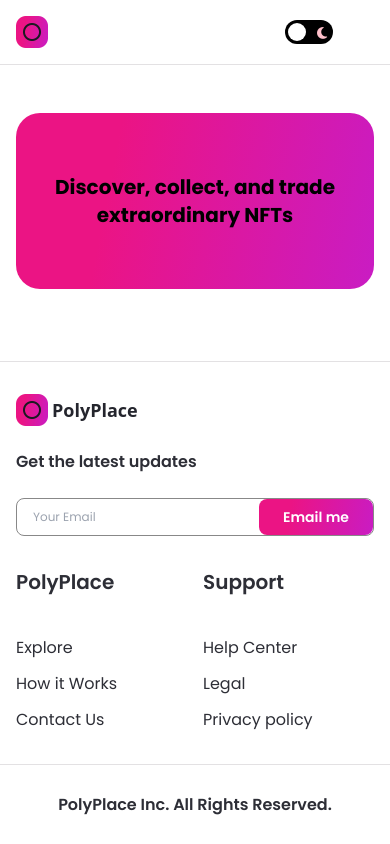
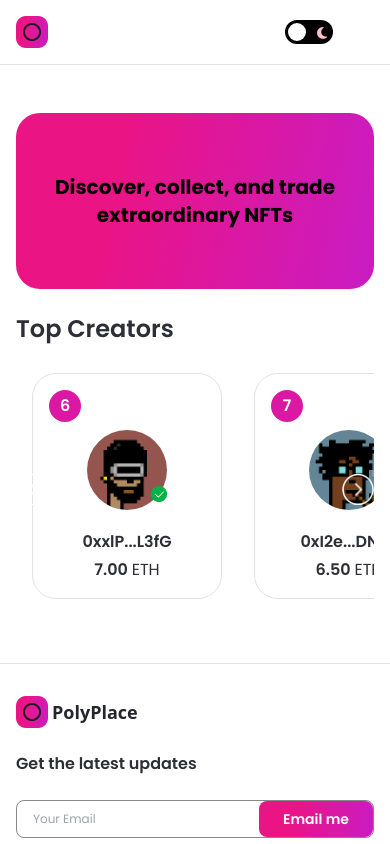
Before and after one commit to chrisstef/polyplace, a Next.js app: page / in a window 390 px wide. Shown: the top 844 px of the page. Built offline with nearby package versions, Linux system fonts and the light colour scheme.

Commit message:
make top creators component

```diff
--- /dev/null
+++ b/components/CreatorCard.jsx
@@ -0,0 +1,40 @@
+import React from 'react';
+import Image from 'next/image';
+
+import images from '../assets';
+
+const CreatorCard = ({ rank, creatorImage, creatorName, creatorEths }) => (
+  <div className="min-w-190 minlg:min-w-240 dark:bg-nft-black-3 bg-white border dark:border-nft-black-3 border-nft-gray-1 rounded-3xl flex flex-col p-4 m-4">
+    <div className="w-8 h-8 minlg:w-10 minlg:h-10 bg-nft-red-violet flexCenter rounded-full">
+      <p className="font-poppins text-white font-semibold text-base minlg:text-lg">{rank}</p>
+    </div>
+
+    <div className="my-2 flex justify-center">
+      <div className="relative w-20 h-20 minlg:w-28 minlg:h-28">
+        <Image
+          src={creatorImage}
+          layout="fill"
+          objectFit="cover"
+          alt="creatorName"
+          className="rounded-full"
+        />
+        <div className="absolute w-4 h-4 minlg:w-7 minlg:h-7 bottom-2 -right-0">
+          <Image
+            src={images.tick}
+            layout="fill"
+            objectFit="contain"
+            alt="tick"
+          />
+
+        </div>
+      </div>
+    </div>
+
+    <div className="mt-3 minlg:mt-7 text-center flexCenter flex-col">
+      <p className="font-poppins dark:text-white text-nft-black-1 font-semibold text-base">{creatorName}</p>
+      <p className="mt-1 font-poppins dark:text-white text-nft-black-1 font-semibold text-base">{creatorEths.toFixed(2)} <span className="font-normal">ETH</span></p>
+    </div>
+  </div>
+);
+
+export default CreatorCard;
--- a/components/index.js
+++ b/components/index.js
@@ -2,5 +2,6 @@
 import Footer from './Footer';
 import Button from './Button';
 import Banner from './Banner';
+import CreatorCard from './CreatorCard';
 
-export { Navbar, Footer, Button, Banner };
+export { Navbar, Footer, Button, Banner, CreatorCard };
--- a/pages/index.js
+++ b/pages/index.js
@@ -1,17 +1,103 @@
-import { Banner } from '../components';
+import { useState, useEffect, useRef } from 'react';
+import Image from 'next/image';
+import { useTheme } from 'next-themes';
+import { Banner, CreatorCard } from '../components';
 
-const Home = () => (
+import images from '../assets';
+import { makeId } from '../utils/makeId';
+
+const Home = () => {
+  const [hideButtons, setHideButtons] = useState(false);
+  const { theme } = useTheme();
+  const parentRef = useRef(null);
+  const scrollRef = useRef(null);
+
+  const handleScroll = (direction) => {
+    const { current } = scrollRef;
+
+    const scrollAmount = window.innerWidth > 1800 ? 270 : 210;
+
+    if (direction === 'left') {
+      current.scrollLeft -= scrollAmount;
+    } else {
+      current.scrollLeft += scrollAmount;
+    }
+  };
+
+  const isScrollable = () => {
+    const { current } = scrollRef;
+    const { current: parent } = parentRef;
+
+    if (current?.scrollWidth >= parent?.offsetWidth) {
+      setHideButtons(false);
+    } else {
+      setHideButtons(true);
+    }
+  };
+
+  useEffect(() => {
+    isScrollable();
+
+    window.addEventListener('resize', isScrollable);
+
+    return () => {
+      window.removeEventListener('resize', isScrollable);
+    };
+  });
+
+  return (
     <div className="flex justify-center sm:px-4 p-12">
       <div className="w-full minmd:w-4/5">
         <Banner
           name="Discover, collect, and trade extraordinary NFTs"
           childStyles="md:text-4xl sm:text-2xl xs:text-xl text-center"
           parentStyles="justify-start mb-6 h-72 sm:h-60 p-12 xs:p-4 xs:h-44 rounded-3xl"
+        />
 
+        <div>
+          <h1 className="font-poppins dark:text-white text-nft-black-1 text-2xl minlg:text-4xl font-semibold ml-4 xs:ml-0">
+            Top Creators
+          </h1>
+          <div className="relative flex-1 max-w-full flex mt-3" ref={parentRef}>
+            <div className="flex flex-row w-max overflow-x-scroll no-scrollbar select-none" ref={scrollRef}>
+              {[6, 7, 8, 9, 10].map((i) => (
+                <CreatorCard
+                  key={`creator-${i}`}
+                  rank={i}
+                  creatorImage={images[`creator${i}`]}
+                  creatorName={`0x${makeId(3)}...${makeId(4)}
+                `}
+                  creatorEths={10 - i * 0.5}
+                />
+              ))}
+              {!hideButtons && (
+              <>
+                <div onClick={() => handleScroll('left')} className="absolute w-8 h-8 minlg:w-12 minlg:h-12 top-45 cursor-pointer left-0">
+                  <Image
+                    src={images.left}
+                    layout="fill"
+                    objectFit="contain"
+                    alt="left_arrow"
+                    className={theme === 'light' && 'filter invert'}
                   />
                 </div>
-
+                <div onClick={() => handleScroll('right')} className="absolute w-8 h-8 minlg:w-12 minlg:h-12 top-45 cursor-pointer right-0">
+                  <Image
+                    src={images.right}
+                    layout="fill"
+                    objectFit="contain"
+                    alt="right_arrow"
+                    className={theme === 'light' && 'filter invert'}
+                  />
+                </div>
+              </>
+              )}
+            </div>
+          </div>
+        </div>
+      </div>
     </div>
   );
+};
 
 export default Home;
--- /dev/null
+++ b/utils/makeId.js
@@ -0,0 +1,14 @@
+// A useful function to create unique blockchain addresses.
+
+export const makeId = (length) => {
+  let result = '';
+
+  const characters = 'ABCDEFGHIJKLMNOPQRSTUVWXYZabcdefghijklmnopqrstuvwxyz0123456789';
+  const charactersLength = characters.length;
+
+  for (let i = 0; i < length; i += 1) {
+    result += characters.charAt(Math.floor(Math.random() * charactersLength));
+  }
+
+  return result;
+};
```
Lines whose indentation alone changed are shown as unchanged.
